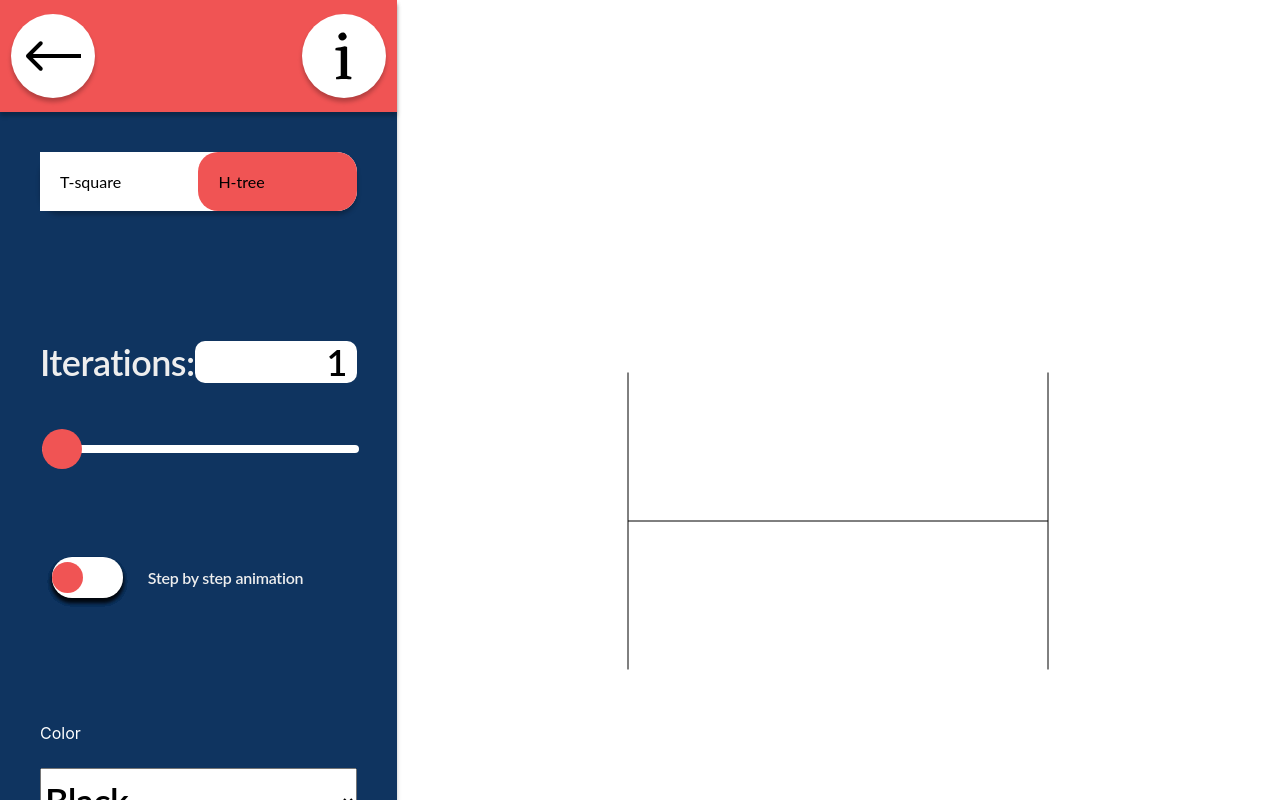
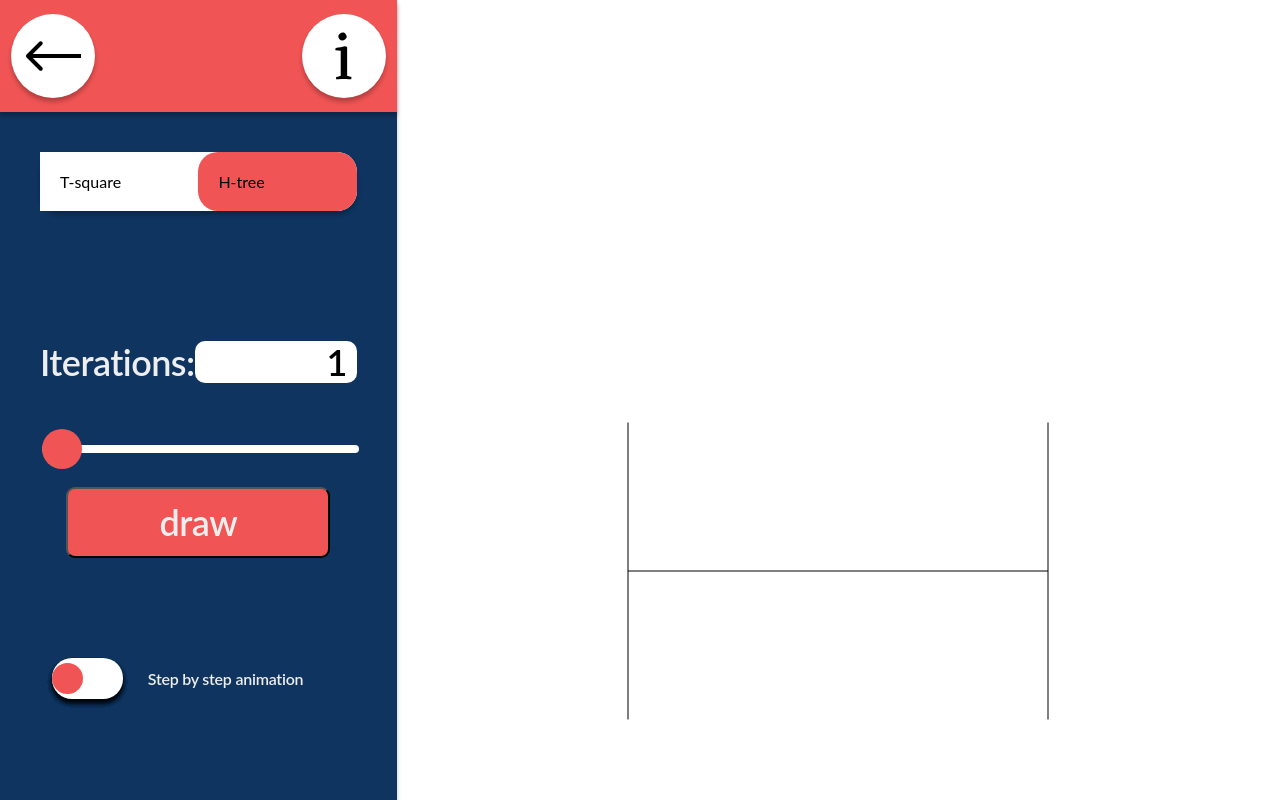
Before and after one commit to RomanSavych0/ComputerGraphics, a React (Create React App) app: page /fractals in a window 1280 px wide. Shown: the top 800 px of the page. Built offline with nearby package versions, Linux system fonts and the light colour scheme.

Commit message:
changes in squarwe animation

```diff
--- a/src/pages/Fractals/Fractal.module.scss
+++ b/src/pages/Fractals/Fractal.module.scss
@@ -12,6 +12,27 @@
   justify-content: center;
   align-items: center;
   width: 69%;
+}
+button {
+  background: #f05454;
+  border-radius: 9px;
+  padding: 12px;
+  margin-top: 30px;
+  font-family: Lato;
+  font-style: normal;
+  font-weight: 600;
+  font-size: 36px;
+  line-height: 43px;
+  text-align: center;
+  letter-spacing: -0.015em;
+
+  color: #eeeeee;
+  width: 264px;
+}
+.buttonWrapper {
+  display: flex;
+  justify-content: center;
+  align-items: center;
 }
 .buttons {
   font-family: Lato;
--- a/src/pages/Fractals/Fractals.jsx
+++ b/src/pages/Fractals/Fractals.jsx
@@ -80,10 +80,19 @@ export const Fractals = () => {
               type="range"
               min={1}
               max={10}
+              step={1}
               value={sliderValue}
               onChange={(e) => {
                 // @ts-ignore
                 setSliderValue(e.target.value);
+                console.log("slider value " + sliderValue);
+              }}
+              className="slider"
+              id="myRange"
+            />
+            <div className={c.buttonWrapper}>
+              <button
+                onClick={() => {
                   if (canvasTSelected) {
                     drawCanvas2(
                       canvas.current,
@@ -102,9 +111,10 @@ export const Fractals = () => {
                     );
                   }
                 }}
-              className="slider"
-              id="myRange"
-            />
+              >
+                draw
+              </button>
+            </div>
           </div>
 
           <div className={c.animation}>
--- a/src/pages/Fractals/fractal/fractal.js
+++ b/src/pages/Fractals/fractal/fractal.js
@@ -1,6 +1,6 @@
 export const drawCanvas = (canvas, context, depth, color, animationActive) => {
   context.strokeStyle = color;
-
+  console.log(depth);
   const center = {
     x: canvas.width / 2.0,
     y: canvas.height / 2.0,
@@ -90,15 +90,18 @@ export const drawCanvas2 = (
   const len1 = canvas1.height / 2;
 
   const paint1 = () => {
-    if (animationActive) {
-      setTimeout(() => {
+    // if (animationActive) {
+    //   setTimeout(() => {
+    //     context1.clearRect(0, 0, canvas1.width, canvas1.height);
+    //     tSquare(center1, len1, depth1);
+    //   }, 4000);
+    // } else {
+    //   context1.clearRect(0, 0, canvas1.width, canvas1.height);
+    //   tSquare(center1, len1, depth1);
+    // }
+
     context1.clearRect(0, 0, canvas1.width, canvas1.height);
     tSquare(center1, len1, depth1);
-      }, 1000);
-    } else {
-      context1.clearRect(0, 0, canvas1.width, canvas1.height);
-      tSquare(center1, len1, depth1);
-    }
   };
 
   const tSquare = (point, length1, depth) => {
@@ -108,13 +111,23 @@ export const drawCanvas2 = (
 
     // draw central square
     context1.fillStyle = color;
+    if (animationActive) {
+      setTimeout(() => {
         context1.fillRect(
           point.x - length1 / 2,
           point.y - length1 / 2,
           length1,
           length1
         );
-
+      }, 2000);
+    } else {
+      context1.fillRect(
+        point.x - length1 / 2,
+        point.y - length1 / 2,
+        length1,
+        length1
+      );
+    }
     depth--;
     length1 = length1 / 2;
 
@@ -124,11 +137,14 @@ export const drawCanvas2 = (
     var v3 = { x: point.x - length1, y: point.y + length1 };
     var v4 = { x: point.x + length1, y: point.y - length1 };
     // recurse recurse recurse recurse
+
     tSquare(v1, length1, depth);
     tSquare(v2, length1, depth);
     tSquare(v3, length1, depth);
     tSquare(v4, length1, depth);
   };
+  // window.requestAnimationFrame();
+  paint1();
 
-  paint1();
+  // setTimeout(() =>, 2000);
 };
```
Also changed, not shown: 1 other file (tests, documents, lock files or other folders). Lines whose indentation alone changed are shown as unchanged.
